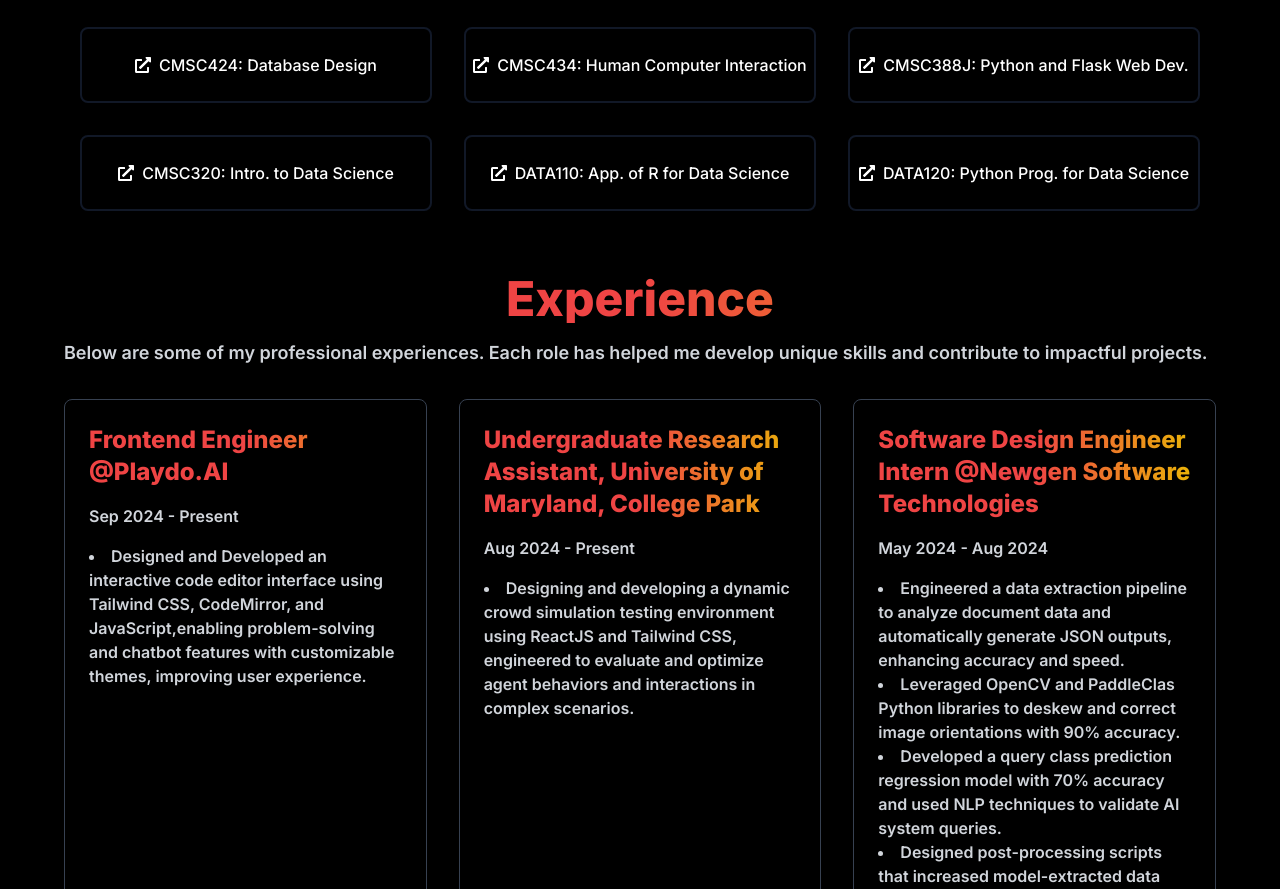
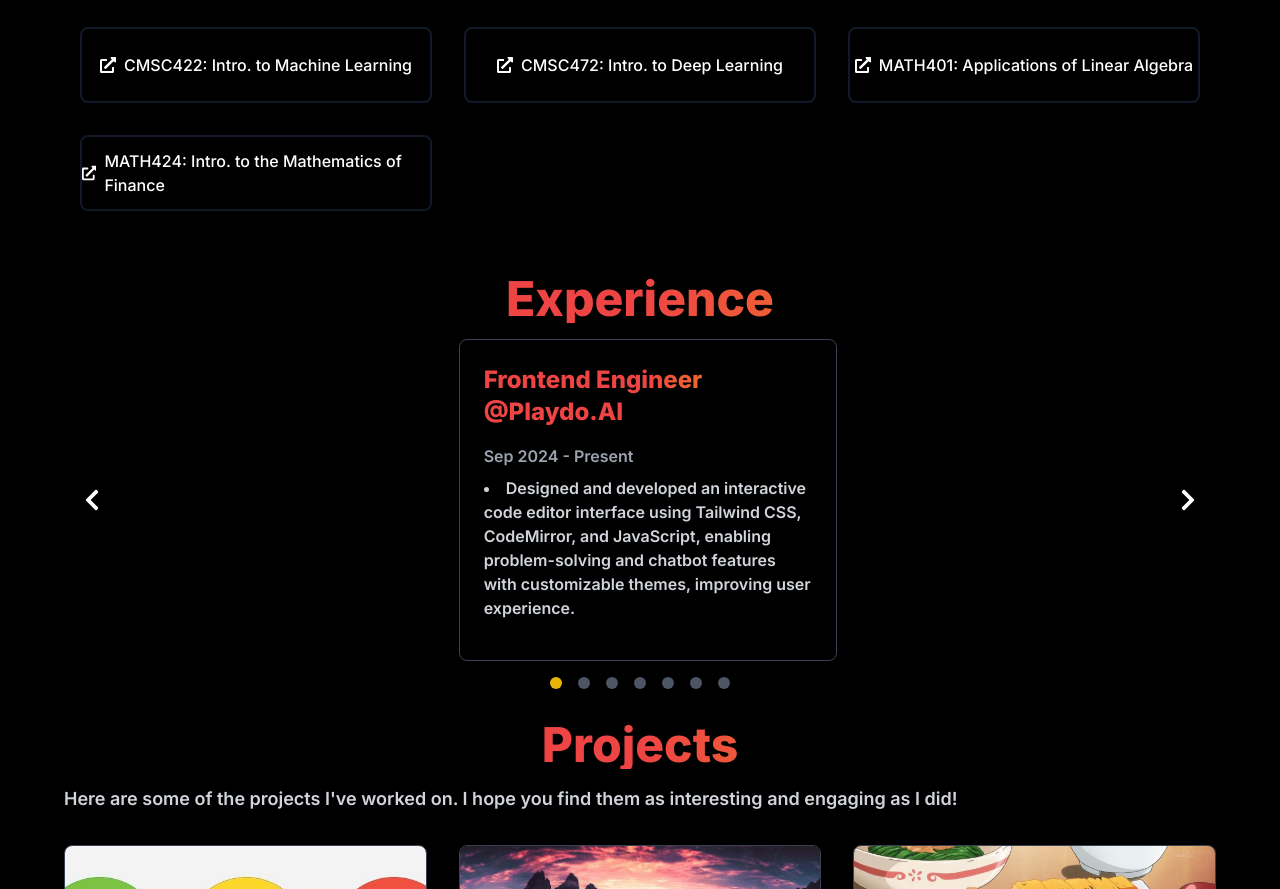
Before and after one commit to Vasu1415/portfolio-vasu, a Next.js app: page / in a window 1280 px wide. Shown: the part 1400-2289 px from the top of the page. Built offline with nearby package versions, Linux system fonts and the light colour scheme.

Commit message:
carousel system introduced

```diff
--- a/components/Experience.jsx
+++ b/components/Experience.jsx
@@ -1,135 +1,25 @@
-// "use client";
-// import React from 'react';
-// import { FaExternalLinkAlt } from 'react-icons/fa';
-
-// const Experience = () => {
-//   const events = [
-//     {
-//       title: 'Software Design Engineer Intern @Newgen Software Technologies',
-//       date: 'May 2024 - Aug 2024',
-//       description: [
-//         'Engineered a data extraction pipeline to analyze document data and automatically generate JSON outputs,eliminating manual tasks and enhancing accuracy and speed.',
-//         'Leveraged OpenCV and PaddleClas Python libraries to deskew and correct image orientations with 90% accuracy,thus enhancing the extraction model’s capability to process and extract data for poorly formatted documents.',
-//         'Developed a query class prediction regression model with an accuracy of 70% and used GuardRail and NLP techniques (TF-IDF, lemmatization) to validate AI system queries and enhance input prompt quality.',
-//         'Designed and developed comprehensive post-processing scripts that enhanced the accuracy of model-extracted data outputs from 30% to 75%, significantly improving result reliability.'
-//       ],
-//     },
-//     {
-//       title: 'Undergraduate Research Assistant @Shahoveisi Lab, University of Maryland, College Park',
-//       date: 'May 2024 - Present',
-//       description: [
-//         'Developing and training a custom YOLOV8 Object Detection Model for accurate classification of plant diseases.',
-//         'Conducted stepwise regression analysis for feature selection and improved data quality to develop a plant disease prediction model, achieving an accuracy of 82% using a linear regression approach.'
-//       ],
-//     },
-//     {
-//       title: 'Web Developer @RAM CLUB, University Of Maryland, College Park',
-//       date: 'Apr 2024 - Present',
-//       description: [
-//         'Collaborating with a team to redesign the UMD Robotics Club website for the ROBOSUB competition, enhancing UI quality and ensuring cross-platform compatibility using modern frameworks and libraries.'
-//       ],
-//     },
-//     {
-//       title: 'Teaching Assistant CMSC250 & CMSC330 @University Of Maryland, College Park',
-//       date: 'Jan 2023 - May 2024',
-//       description: [
-//         'Collaborated with TAs and instructors to enhance learning for over 900 students through office hours, review sessions, and weekly discussions, clarifying key concepts in Rust, Ocaml, Python, and mathematical proofs.',
-//         'Designed and implemented comprehensive project testing frameworks and autograders using Bash shell scripts and Docker, enhancing code validation processes and reducing manual testing time.'
-//       ],
-//       links: [
-//         { url: 'https://planetterp.com/professor/mittal_vasu', name: 'TA Reviews' }
-//       ],
-//     },
-//     {
-//       title: 'Undergraduate Student Researcher (FIRE program) @University Of Maryland, College Park',
-//       date: 'Jan 2022 - Dec 2022',
-//       description: [
-//         'Researched Quantum Error Correction (QEC) Algorithms in the Quantum ML cluster, focusing on optimizing quantum circuits to minimize qubit data loss. Presented a poster on these innovations at the UMD FIRE summit.',
-//         'Researched the FIREWORKS event collision display at CERN and suggested functionality improvements as part of the Simulating Particle Detection cluster.Compiled research findings into a visually informative poster.'
-//       ],
-//       links: [
-//         { url: 'https://www.linkedin.com/in/vasu-mittal-482287213/details/experience/1635554633347/single-media-viewer/?profileId=ACoAADX3weIBc-ivYf1dOG-aDbHTf7pCJLDT7qY', name: 'Quantum Error Correction Research' },
-//         { url: 'https://www.linkedin.com/in/vasu-mittal-482287213/details/experience/1635554631480/single-media-viewer/?profileId=ACoAADX3weIBc-ivYf1dOG-aDbHTf7pCJLDT7qY', name: 'Fireworks Event Display Research' }
-//       ],
-//     },
-//   ];
-
-//   return (
-//     <div className="bg-black text-white py-10" id="experience">
-//       <div className="text-5xl text-center text-transparent bg-clip-text bg-gradient-to-r from-red-500 via-red-500 to-yellow-500 font-extrabold mb-8">Experience</div>
-//       <div className="relative">
-//         <div className="absolute h-full left-1/2 transform -translate-x-1/2 hidden md:block" style={{ background: 'linear-gradient(to bottom, red, yellow)', width: '4px' }}></div>
-//         <div className="space-y-2">
-//           {events.map((event, index) => (
-//             <div
-//               key={index}
-//               className={`flex flex-col md:flex-row items-center justify-between w-full md:w-3/4 mx-auto ${index % 2 === 0 ? 'md:flex-row-reverse' : 'md:flex-row'}`}
-//             >
-//               <div className="w-full md:w-5/12">
-//                 <div className="p-4 rounded-lg shadow-lg border border-white bg-opacity-10 transition-transform transform">
-//                   <h3 className="text-xl text-transparent bg-clip-text bg-gradient-to-r from-red-500 via-red-500 to-yellow-500 font-extrabold mb-2">{event.title}</h3>
-//                   <p className="text-lg font-semibold mb-2 text-gray-300">{event.date}</p>
-//                   <ul className="text-md font-bold mb-4 list-disc list-inside">
-//                     {event.description.map((desc, i) => (
-//                       <li key={i}>{desc}</li>
-//                     ))}
-//                   </ul>
-//                   {event.links && (
-//                     <div className="mt-4">
-//                       {event.links.map((link, linkIndex) => (
-//                         <a
-//                           key={linkIndex}
-//                           href={link.url}
-//                           target="_blank"
-//                           rel="noopener noreferrer"
-//                           className="relative inline-flex items-center justify-center p-4 px-6 py-3 overflow-hidden font-medium text-black transition duration-300 ease-out border-2 border-gray-900 rounded-full shadow-md group"
-//                         >
-//                           <span className="absolute inset-0 flex items-center justify-center w-full h-full text-black duration-300 -translate-x-full bg-white group-hover:translate-x-0 ease">
-//                             <FaExternalLinkAlt className="mr-2" />
-//                             {link.name}
-//                           </span>
-//                           <span className="absolute flex items-center justify-center w-full h-full text-white transition-all duration-300 transform group-hover:translate-x-full ease">
-//                             <FaExternalLinkAlt className="mr-2" />
-//                             {link.name}
-//                           </span>
-//                           <span className="relative invisible font-extrabold">{link.name}</span>
-//                         </a>
-//                       ))}
-//                     </div>
-//                   )}
-//                 </div>
-//               </div>
-//             </div>
-//           ))}
-//         </div>
-//       </div>
-//     </div>
-//   );
-// };
-
-// export default Experience;
-
-import React from 'react';
-import { FaExternalLinkAlt } from 'react-icons/fa';
+"use client";
+import React, { useState } from 'react';
+import { FaChevronLeft, FaChevronRight, FaExternalLinkAlt } from 'react-icons/fa';
 
 const experiences = [
   {
     title: 'Frontend Engineer @Playdo.AI',
     date: 'Sep 2024 - Present',
     description: [
-      'Designed and Developed an interactive code editor interface using Tailwind CSS, CodeMirror, and JavaScript,enabling problem-solving and chatbot features with customizable themes, improving user experience.',
+      'Designed and developed an interactive code editor interface using Tailwind CSS, CodeMirror, and JavaScript, enabling problem-solving and chatbot features with customizable themes, improving user experience.',
     ],
     links: [],
   },
   {
-    title: 'Undergraduate Research Assistant, University of Maryland, College Park',
+    title: 'Undergraduate Research Assistant @University of Maryland, College Park',
     date: 'Aug 2024 - Present',
     description: [
-      'Designing and developing a dynamic crowd simulation testing environment using ReactJS and Tailwind CSS, engineered to evaluate and optimize agent behaviors and interactions in complex scenarios.',
+      'Designing and developing a dynamic crowd simulation testing environment using ReactJS and Tailwind CSS, engineered to evaluate and optimize agent behaviors in complex scenarios.',
     ],
     links: [],
-  }
-  ,{
+  },
+  {
     title: 'Software Design Engineer Intern @Newgen Software Technologies',
     date: 'May 2024 - Aug 2024',
     description: [
@@ -182,24 +72,62 @@
   },
 ];
 
-const Experience = () => {
+const ExperienceCarousel = () => {
+  const [currentIndex, setCurrentIndex] = useState(0);
+
+  // Next Slide
+  const nextSlide = () => {
+    setCurrentIndex((prevIndex) =>
+      prevIndex === experiences.length - 1 ? 0 : prevIndex + 1
+    );
+  };
+
+  // Previous Slide
+  const prevSlide = () => {
+    setCurrentIndex((prevIndex) =>
+      prevIndex === 0 ? experiences.length - 1 : prevIndex - 1
+    );
+  };
+
   return (
-    <div className="container mx-auto p-4 bg-black" id='experience'>
-      <h2 className="text-5xl text-center text-transparent bg-clip-text bg-gradient-to-r from-red-500 via-red-500 to-yellow-500 mb-4 font-extrabold">Experience</h2>
-      <p className="text-base font-semibold lg:text-lg text-gray-300 mb-8">
-        Below are some of my professional experiences. Each role has helped me develop unique skills and contribute to impactful projects.
+    <div className="container mx-auto p-4 bg-black" id="experience">
+      <h2 className="text-5xl text-center text-transparent bg-clip-text bg-gradient-to-r from-red-500 via-red-500 to-yellow-500 mb-4 font-extrabold">
+        Experience
+      </h2>
+      <div className="relative overflow-hidden">
+        <div className="flex items-center justify-center space-x-4">
+          {/* Left Arrow */}
+          <button
+            onClick={prevSlide}
+            className="absolute left-2 z-10 p-2 bg-transparent rounded-full text-white focus:outline-none"
+          >
+            <FaChevronLeft size={24} />
+          </button>
+
+          {/* Carousel Cards */}
+          <div className="flex space-x-6 overflow-x-auto snap-x snap-mandatory scroll-smooth">
+            {experiences.map((experience, index) => (
+              <div
+                key={index}
+                className={`${
+                  index === currentIndex ? 'block' : 'hidden'
+                } min-w-full snap-center transition-all duration-500 ease-in-out transform`}
+              >
+                <div className="flex-shrink-0 w-full lg:w-1/3 mx-auto">
+                  <div className="border border-gray-700 shadow-lg rounded-lg overflow-hidden transition-transform transform">
+                    <div className="p-6">
+                      <h3 className="text-2xl text-transparent bg-clip-text bg-gradient-to-r from-red-500 via-red-500 to-yellow-500 font-extrabold mb-4">
+                        {experience.title}
+                      </h3>
+                      <p className="text-gray-400 font-semibold mb-2">
+                        {experience.date}
                       </p>
-      <div className="grid grid-cols-1 md:grid-cols-2 lg:grid-cols-3 gap-8">
-        {experiences.map((experience, index) => (
-          <div key={index} className="border border-gray-700 shadow-lg rounded-lg overflow-hidden mb-8 transition-transform transform">
-            <div className="p-6">
-              <h2 className="text-2xl text-transparent bg-clip-text bg-gradient-to-r from-red-500 via-red-500 to-yellow-500 mb-4 font-extrabold">{experience.title}</h2>
-              <p className="text-gray-300 mb-4 font-semibold">{experience.date}</p>
-              <ul className="text-gray-300 mb-4 font-semibold list-disc list-inside">
+                      <ul className="text-gray-300 font-semibold list-disc list-inside mb-4">
                         {experience.description.map((desc, i) => (
                           <li key={i}>{desc}</li>
                         ))}
                       </ul>
+                      {experience.links && (
                         <div className="mt-4">
                           {experience.links.map((link, linkIndex) => (
                             <a
@@ -207,7 +135,8 @@
                               href={link.url}
                               target="_blank"
                               rel="noopener noreferrer"
-                    className="relative inline-flex items-center justify-center p-4 px-6 py-3 overflow-hidden font-medium text-black transition duration-300 ease-out border-2 border-gray-900 rounded-full shadow-md group mb-2 block">
+                              className="relative inline-flex items-center justify-center p-4 px-6 py-3 overflow-hidden font-medium text-black transition duration-300 ease-out border-2 border-gray-900 rounded-full shadow-md group mb-2 block"
+                            >
                               <span className="absolute inset-0 flex items-center justify-center w-full h-full text-black duration-300 -translate-x-full bg-white group-hover:translate-x-0 ease">
                                 <FaExternalLinkAlt className="mr-2" />
                                 {link.name}
@@ -216,16 +145,44 @@
                                 <FaExternalLinkAlt className="mr-2" />
                                 {link.name}
                               </span>
-                    <span className="relative invisible font-extrabold">{link.name}</span>
+                              <span className="relative invisible font-extrabold">
+                                {link.name}
+                              </span>
                             </a>
                           ))}
                         </div>
+                      )}
                     </div>
                   </div>
+                </div>
+              </div>
+            ))}
+          </div>
+
+          {/* Right Arrow */}
+          <button
+            onClick={nextSlide}
+            className="absolute right-2 z-10 p-2 bg-transparent rounded-full text-white hover:bg-gradient -r from-black to-slate-800 focus:outline-none"
+          >
+            <FaChevronRight size={24} />
+          </button>
+        </div>
+      </div>
+
+      {/* Dots Indicators */}
+      <div className="flex justify-center mt-4">
+        {experiences.map((_, idx) => (
+          <span
+            key={idx}
+            onClick={() => setCurrentIndex(idx)}
+            className={`cursor-pointer h-3 w-3 rounded-full mx-2 transition-all duration-500 ease-in-out ${
+              currentIndex === idx ? 'bg-yellow-500' : 'bg-gray-600'
+            }`}
+          />
         ))}
       </div>
     </div>
   );
 };
 
-export default Experience;
+export default ExperienceCarousel;
--- a/components/RelevantCoursework.jsx
+++ b/components/RelevantCoursework.jsx
@@ -53,7 +53,7 @@
 };
 
 const RelevantCoursework = () => {
-  const [selectedSemester, setSelectedSemester] = useState("Spring 2024");
+  const [selectedSemester, setSelectedSemester] = useState("Fall 2024");
   const [isDropdownOpen, setIsDropdownOpen] = useState(false);
 
   const toggleDropdown = () => {
```
Lines whose indentation alone changed are shown as unchanged.
